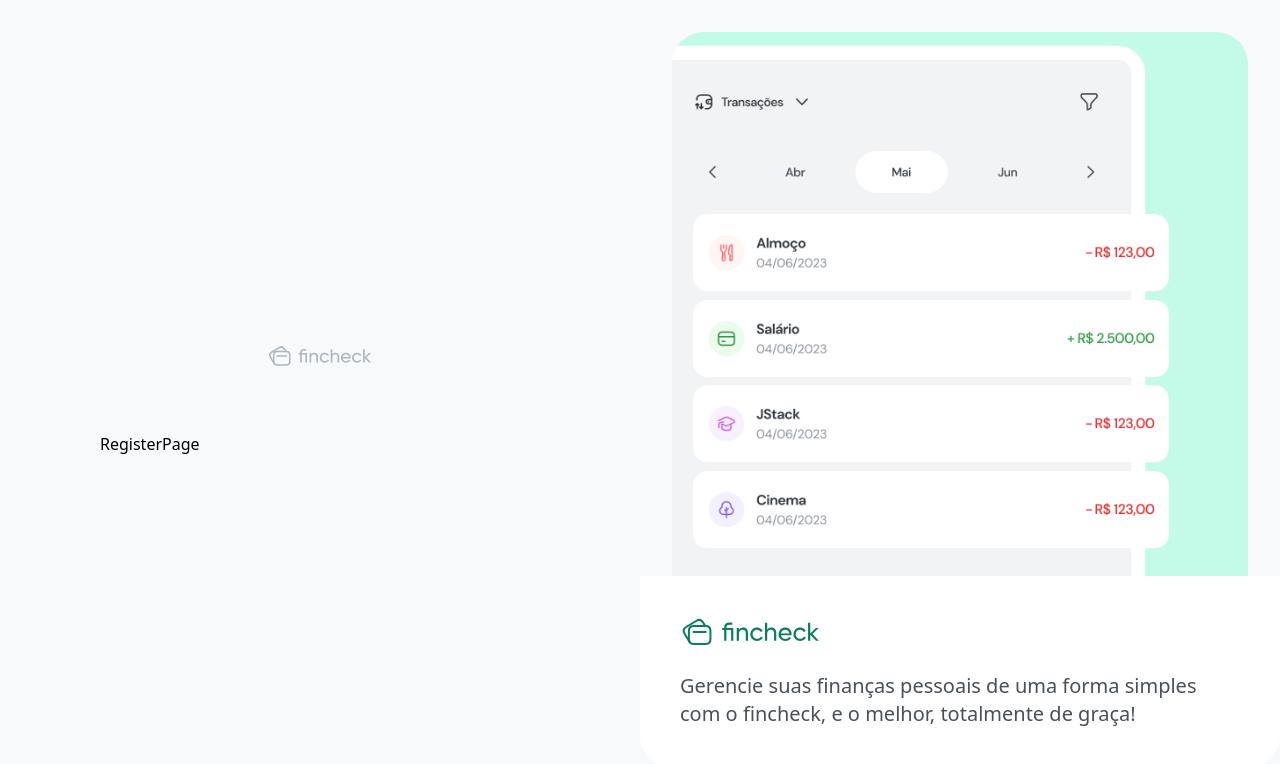
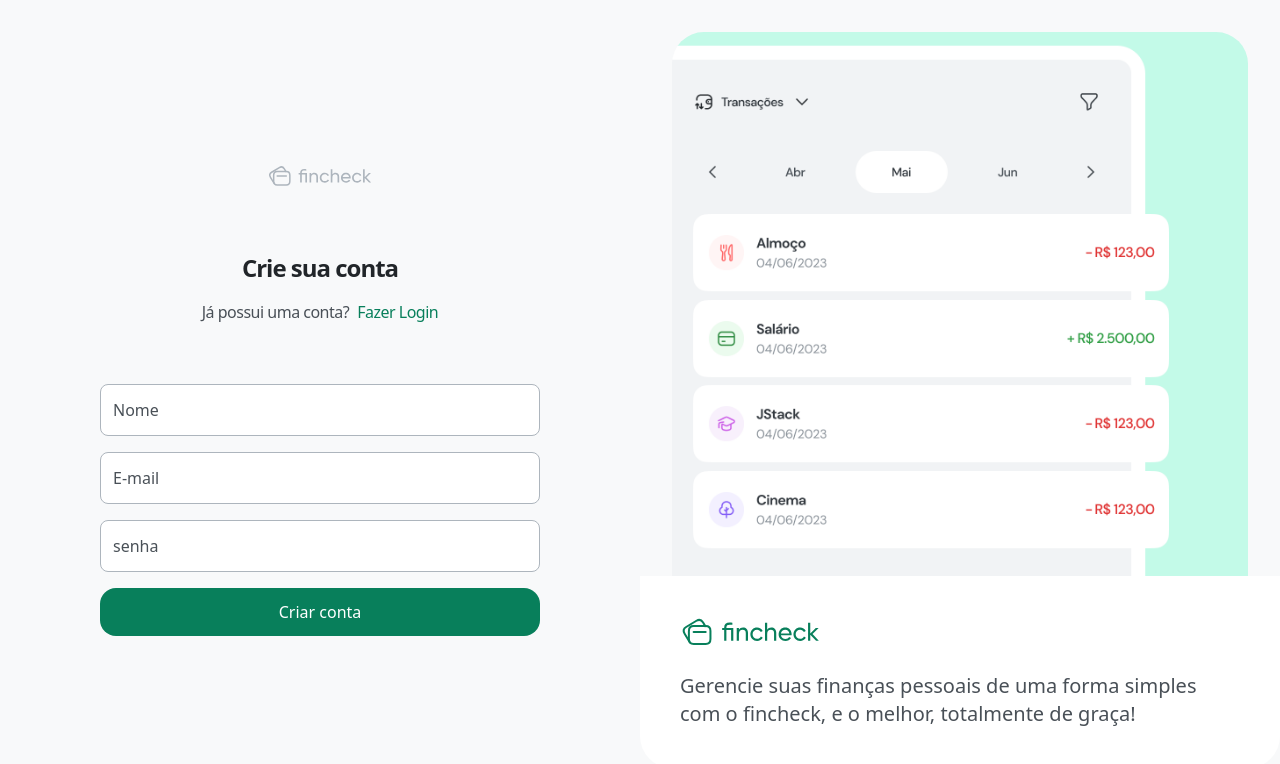
Before and after one commit to IraildoSilva/fincheck-frontend, a React (Vite) app: page /register in a window 1280 px wide. Shown: the top 764 px of the page. Built offline with nearby package versions, Linux system fonts and the light colour scheme.

Commit message:
feat: create register form

```diff
--- a/src/view/pages/Register/index.tsx
+++ b/src/view/pages/Register/index.tsx
@@ -1,3 +1,46 @@
+import { Link } from 'react-router-dom'
+import { Button } from '../../components/Button'
+import { Input } from '../../components/Input'
+
 export function Register() {
-  return <h1>RegisterPage</h1>
+  return (
+    <>
+      <header className="flex flex-col items-center gap-4 text-center">
+        <h1 className="text-2xl font-bold text-gray-900 tracking-[-1px]">
+          Crie sua conta
+        </h1>
+        <p className="space-x-2 tracking-[-0.5px]">
+          <span className="text-gray-700 ">Já possui uma conta?</span>
+          <Link to={'/login'} className="font-medium text-teal-900">
+            Fazer Login
+          </Link>
+        </p>
+      </header>
+
+      <form className="mt-[60px] flex flex-col gap-4">
+        <Input
+          type="text"
+          placeholder="Nome"
+          name="name"
+          autoComplete="full-name"
+        />
+        <Input
+          type="email"
+          placeholder="E-mail"
+          name="email"
+          autoComplete="email"
+        />
+        <Input
+          type="password"
+          placeholder="senha"
+          name="password"
+          autoComplete="current-password"
+        />
+
+        <Button type="submit" className="mt-2">
+          Criar conta
+        </Button>
+      </form>
+    </>
+  )
 }
```
